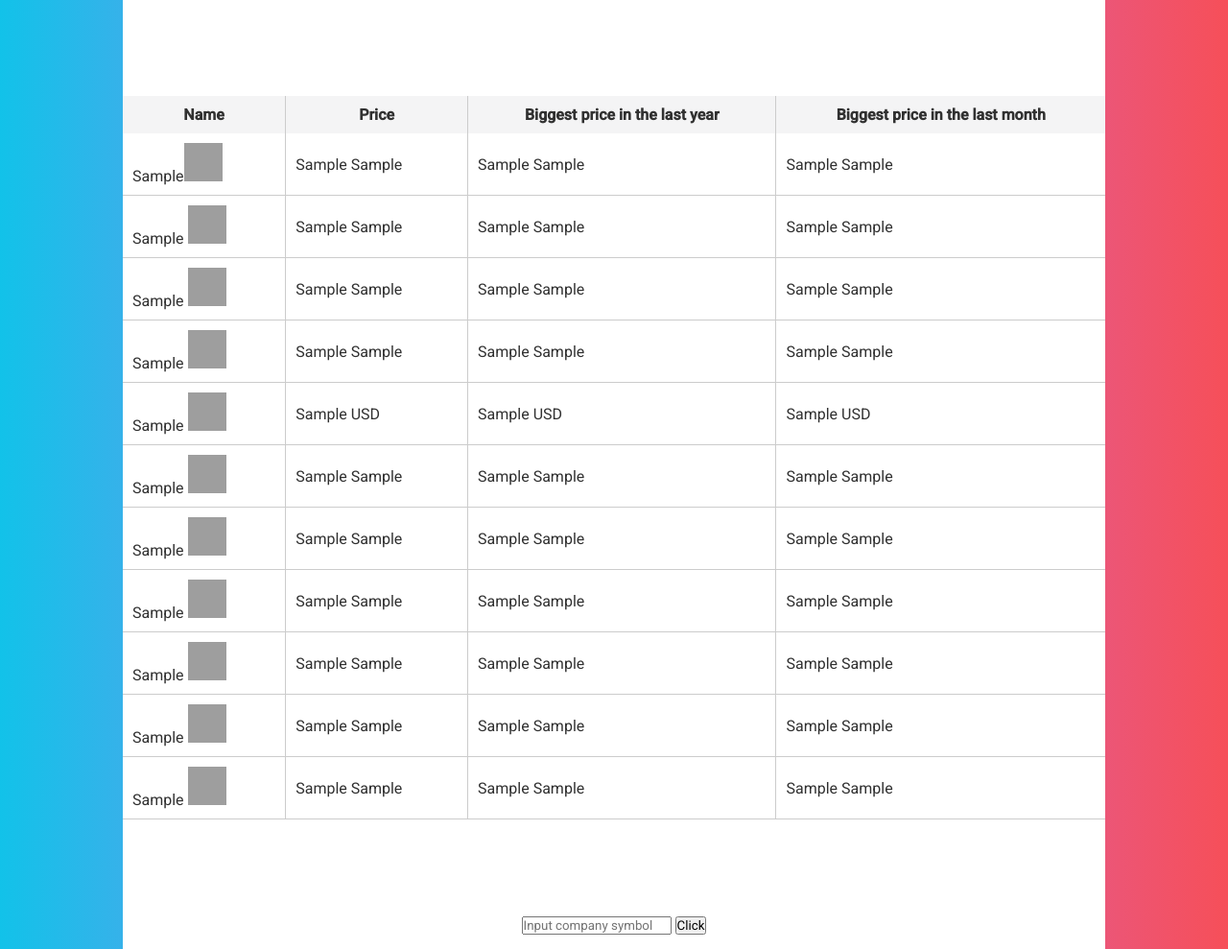
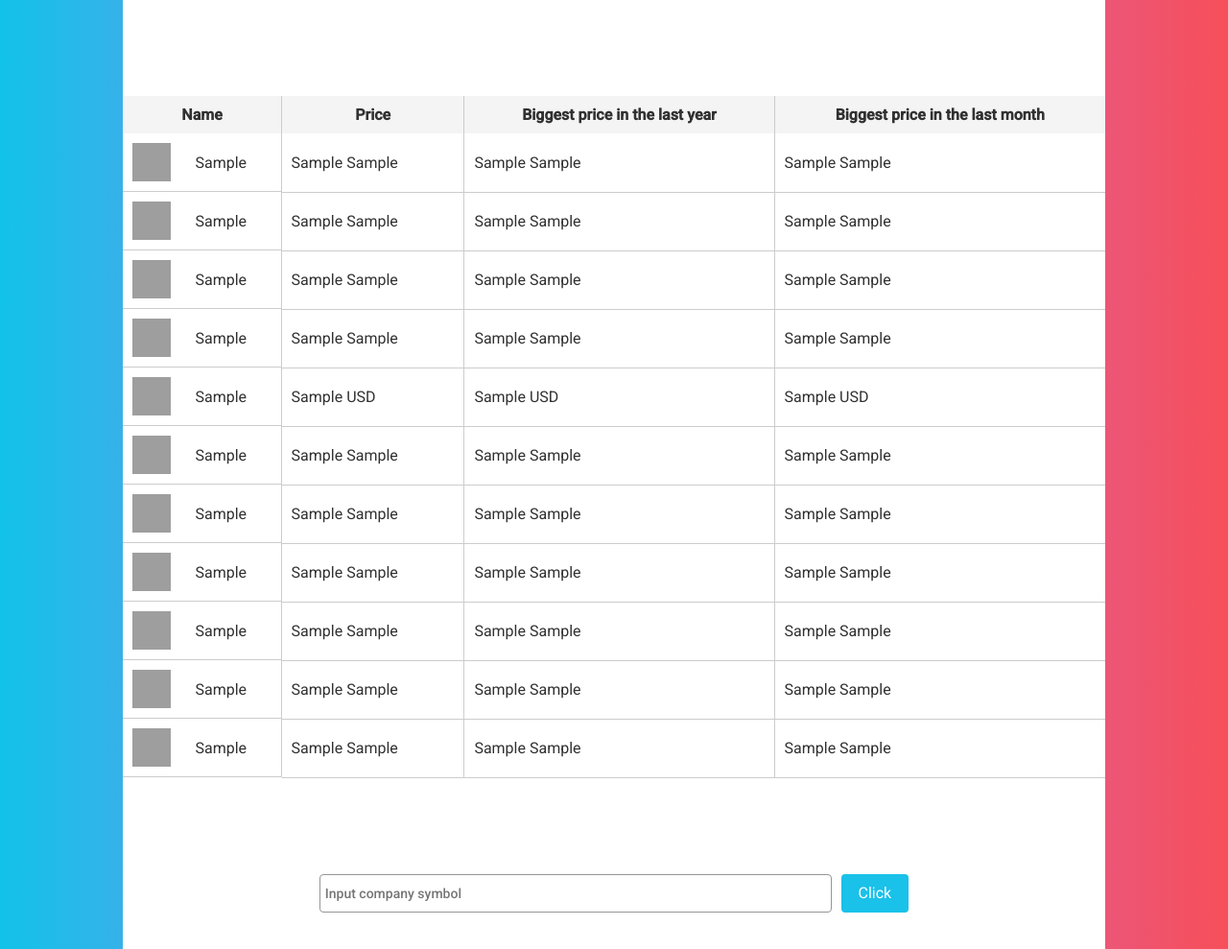
Before and after one commit to nik78polo/main_project, a Django app: template templates/index.html in a window 1280 px wide. Shown: the part 49-1038 px from the top of the page at 96% size. Run offline with Django 3.2, Linux system fonts and the light colour scheme; the template is opened without the code that fills it: most values are stand-ins (such as "Sample title", 1, 10 or a date in 2020); grey boxes are pictures that could not be loaded.

Commit message:
several changes:  * fix table;  * add loading indicator;  * apply styles to input form;

```diff
--- a/static/css/index.css
+++ b/static/css/index.css
@@ -46,6 +46,19 @@ table {
     background: #f4f4f5;
 }
 
+.table-row > td:first-child {
+    display: flex;
+    flex-direction: row;
+}
+
+.table-row > td:first-child > span {
+    display: flex;
+    flex-direction: row;
+    justify-content: center;
+    align-items: center;
+    width: 100%;
+}
+
 th, td {
     padding: 10px 10px;
     border-right: 1px solid #ccc;
@@ -59,13 +72,13 @@ th:last-child, td:last-child {
     border-right: none;
 }
 
-form {
+.form {
     display: flex;
     width: 60%;
     height: 40px;
 }
 
-form input[type="text"] {
+.form input[type="text"] {
     padding: 5px 5px;
     width: 100%;
     margin-right: 10px;
@@ -75,7 +88,7 @@ form input[type="text"] {
     font-size: 14px;
 }
 
-form input[type="submit"] {
+.form button {
     padding: 6px 18px;
     background: #1ac1e9;
     border: none;
@@ -85,6 +98,11 @@ form input[type="submit"] {
     cursor: pointer;
 }
 
-form input[type="submit"]:hover {
+.form button:hover {
     background: #6aa8ea;
 }
+
+#loading-indicator {
+    margin-top: 18px;
+    font-size: 20px;
+}
--- a/templates/index.html
+++ b/templates/index.html
@@ -25,58 +25,91 @@
                     <th>Biggest price in the last month</th>
                 </tr>
                 <tr class="table-row">
-                    <td> {{Name.0}}<img class="test" src="{{Images.0}}"/> </td>
+                    <td>
+                        <img class="test" src="{{Images.0}}"/>
+                        <span>{{Name.0}}</span>
+                    </td>
                     <td> {{Price.0}} {{Currency.0}}</td>
                     <td> {{Price_in_Year.0}} {{Currency.0}} </td>
                     <td> {{Price_in_Month.0}} {{Currency.0}} </td>
                 </tr>
                 <tr class="table-row">
-                    <td> {{Name.1}} <img class="test" src="{{Images.1}}"/></td>
+                    <td>
+                        <img class="test" src="{{Images.1}}"/>
+                        <span>{{Name.1}}</span>
+                    </td>
                     <td> {{Price.1}} {{Currency.1}} </td>
                     <td> {{Price_in_Year.1}} {{Currency.1}} </td>
                     <td> {{Price_in_Month.1}} {{Currency.1}}</td>
                 <tr class="table-row">
-                    <td> {{Name.2}} <img class="test" src="{{Images.2}}"/></td>
+                    <td>
+                        <img class="test" src="{{Images.2}}"/>
+                        <span>{{Name.2}}</span>
+                    </td>
                     <td> {{Price.2}} {{Currency.2}} </td>
                     <td> {{Price_in_Year.2}} {{Currency.2}} </td>
                     <td> {{Price_in_Month.2}} {{Currency.2}} </td>
                 <tr class="table-row">
-                    <td> {{Name.3}} <img class="test" src="{{Images.3}}"/> </td>
+                    <td>
+                        <img class="test" src="{{Images.3}}"/>
+                        <span>{{Name.3}}</span>
+                    </td>
                     <td> {{Price.3}} {{Currency.3}} </td>
                     <td> {{Price_in_Year.3}} {{Currency.3}} </td>
                     <td> {{Price_in_Month.3}} {{Currency.3}} </td>
                 <tr class="table-row">
-                    <td> {{Name.4}} <img class="test" src="https://utmagazine.ru/uploads/content/bbf82a2b075dda11f175b7ce032198e1.png"/> </td>
+                    <td>
+                        <img class="test" src="https://utmagazine.ru/uploads/content/bbf82a2b075dda11f175b7ce032198e1.png"/>
+                        <span>{{Name.4}}</span>
+                    </td>
                     <td> {{Price.4}} {{"USD"}} </td>
                     <td> {{Price_in_Year.4}} {{"USD"}} </td>
                     <td> {{Price_in_Month.4}} {{"USD"}} </td>
                 <tr class="table-row">
-                    <td> {{Name.5}} <img class="test" src="{{Images.4}}"/></td>
+                    <td>
+                        <img class="test" src="{{Images.4}}"/>
+                        <span>{{Name.5}}</span>
+                    </td>
                     <td> {{Price.5}} {{Currency.4}} </td>
                     <td> {{Price_in_Year.5}} {{Currency.4}} </td>
                     <td> {{Price_in_Month.5}} {{Currency.4}} </td>
                 <tr class="table-row">
-                    <td> {{Name.6}} <img class="test" src="{{Images.5}}"/> </td>
+                    <td>
+                        <img class="test" src="{{Images.5}}"/>
+                        <span>{{Name.6}}</span>
+                    </td>
                     <td> {{Price.6}} {{Currency.5}} </td>
                     <td> {{Price_in_Year.6}} {{Currency.5}} </td>
                     <td> {{Price_in_Month.6}} {{Currency.5}} </td>
                 <tr class="table-row">
-                    <td> {{Name.7}} <img class="test" src="{{Images.6}}"/></td>
+                    <td>
+                        <img class="test" src="{{Images.6}}"/>
+                        <span>{{Name.7}}</span>
+                    </td>
                     <td> {{Price.7}} {{Currency.6}} </td>
                     <td> {{Price_in_Year.7}} {{Currency.6}} </td>
                     <td> {{Price_in_Month.7}} {{Currency.6}} </td>
                 <tr class="table-row">
-                    <td> {{Name.8}} <img class="test" src="{{Images.7}}"/></td>
+                    <td>
+                        <img class="test" src="{{Images.7}}"/>
+                        <span>{{Name.8}}</span>
+                    </td>
                     <td> {{Price.8}} {{Currency.7}} </td>
                     <td> {{Price_in_Year.8}} {{Currency.7}} </td>
                     <td> {{Price_in_Month.8}} {{Currency.7}} </td>
                 <tr class="table-row">
-                    <td> {{Name.9}} <img class="test" src="{{Images.8}}"/></td>
+                    <td>
+                        <img class="test" src="{{Images.8}}"/>
+                        <span>{{Name.9}}</span>
+                    </td>
                     <td> {{Price.9}} {{Currency.8}} </td>
                     <td> {{Price_in_Year.9}} {{Currency.8}} </td>
                     <td> {{Price_in_Month.9}} {{Currency.8}} </td>
                 <tr class="table-row">
-                    <td> {{Name.10}} <img class="test" src="{{Images.9}}"/></td>
+                    <td>
+                        <img class="test" src="{{Images.9}}"/>
+                        <span>{{Name.10}}</span>
+                    </td>
                     <td> {{Price.10}} {{Currency.9}} </td>
                     <td> {{Price_in_Year.10}} {{Currency.9}} </td>
                     <td> {{Price_in_Month.10}} {{Currency.9}} </td>
@@ -84,10 +117,12 @@
             </table>
 
 
-            <div>
+            <div class="form">
                 <input placeholder="Input company symbol" id="ID" type="text"/>
                 <button onclick="Test()"> Click</button>
             </div>
+
+            <div id="loading-indicator"></div>
 
             <table id="Test1">
                 <tr class="table-header">
@@ -102,42 +137,56 @@
     <script>
         function Test()
         {
+            const loadingIndicator = document.getElementById('loading-indicator');
             var companyId = document.getElementById("ID").value;
             var list = [];
             var request = new XMLHttpRequest();
             request.open('GET', 'http://127.0.0.1:8000/api/company/'+companyId);
+            loadingIndicator.innerText = "loading...";
             request.onload=()=>{
+                loadingIndicator.innerText = "";
+
                 if (request.readyState==4){
                     list = JSON.parse(request.responseText);
+                    console.log(list);
                     var t1 = document.getElementById('Test1');
                     for (let i=0; i<list.length; i++){
-                        var l1 = document.createElement('tr');
+                        const listItem = list[i];
+                        const name = listItem.name;
+                        const imageSrc= listItem.image;
+                        const currency = listItem.currency;
+                        const price = `${listItem.price} ${currency}`;
+                        const biggestPriceLastYear = `${listItem.biggest_price_last_year} ${currency}`;
+                        const biggestPriceLastMonth = `${listItem.biggest_price_last_month} ${currency}`;
+                        const tableRow = document.createElement('tr');
+                        tableRow.className = "table-row";
 
                         let td = document.createElement('td');
                         let img = document.createElement('img');
                         img.className='test';
-                        img.setAttribute('src', list[i].image);
-                        let text = document.createTextNode(list[i].name);
+                        img.setAttribute('src', imageSrc);
+                        let text = document.createElement('span');
+                        text.innerText = name;
                         td.appendChild(img);
                         td.appendChild(text);
-                        l1.appendChild(td);
+                        tableRow.appendChild(td);
 
                         td = document.createElement('td');
-                        text = document.createTextNode(list[i].price);
+                        text = document.createTextNode(price);
                         td.appendChild(text);
-                        l1.appendChild(td);
+                        tableRow.appendChild(td);
 
                         td = document.createElement('td');
-                        text = document.createTextNode(list[i].biggest_price_last_year);
+                        text = document.createTextNode(biggestPriceLastYear);
                         td.appendChild(text)
-                        l1.appendChild(td);
+                        tableRow.appendChild(td);
 
                         td = document.createElement('td');
-                        text = document.createTextNode(list[i].biggest_price_last_month);
+                        text = document.createTextNode(biggestPriceLastMonth);
                         td.appendChild(text)
-                        l1.appendChild(td);
+                        tableRow.appendChild(td);
 
-                        t1.appendChild(l1);
+                        t1.appendChild(tableRow);
                     }
                 }
             };
```
Also changed, not shown: firstapp/views.py (+13 -5 lines), requirements.txt (added, +20 -0 lines), 1 other file.
